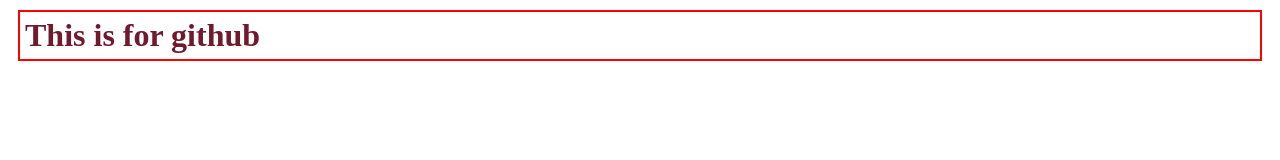
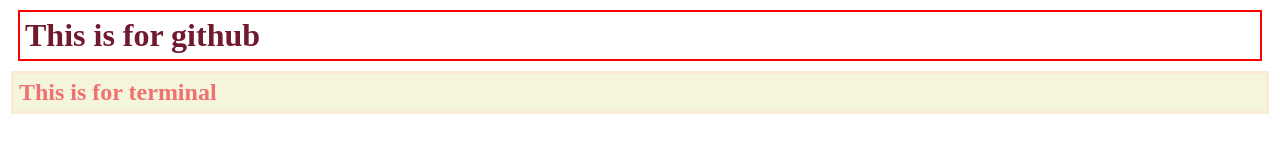
Before and after one commit to capnemo20/github, a plain HTML site: page index.html in a window 1280 px wide. Drawn offline with Linux system fonts and the light colour scheme.

Commit message:
commit for h2

```diff
--- a/index.html
+++ b/index.html
@@ -8,5 +8,6 @@
 </head>
 <body>
     <h1>This is for github</h1>
+    <h2>This is for terminal</h2>
 </body>
 </html>
--- a/style.css
+++ b/style.css
@@ -1,6 +1,13 @@
-h1{
-    color: rgb(113, 25, 47);
-    border: 2px solid red;
-    margin: 10px;
-    padding: 5px;
+h1 {
+  color: rgb(113, 25, 47);
+  border: 2px solid red;
+  margin: 10px;
+  padding: 5px;
 }
+h2 {
+  color: rgb(240, 113, 113);
+  border: 3px solid antiquewhite;
+  margin: 3px;
+  padding: 5px;
+  background-color: beige;
+}
```
